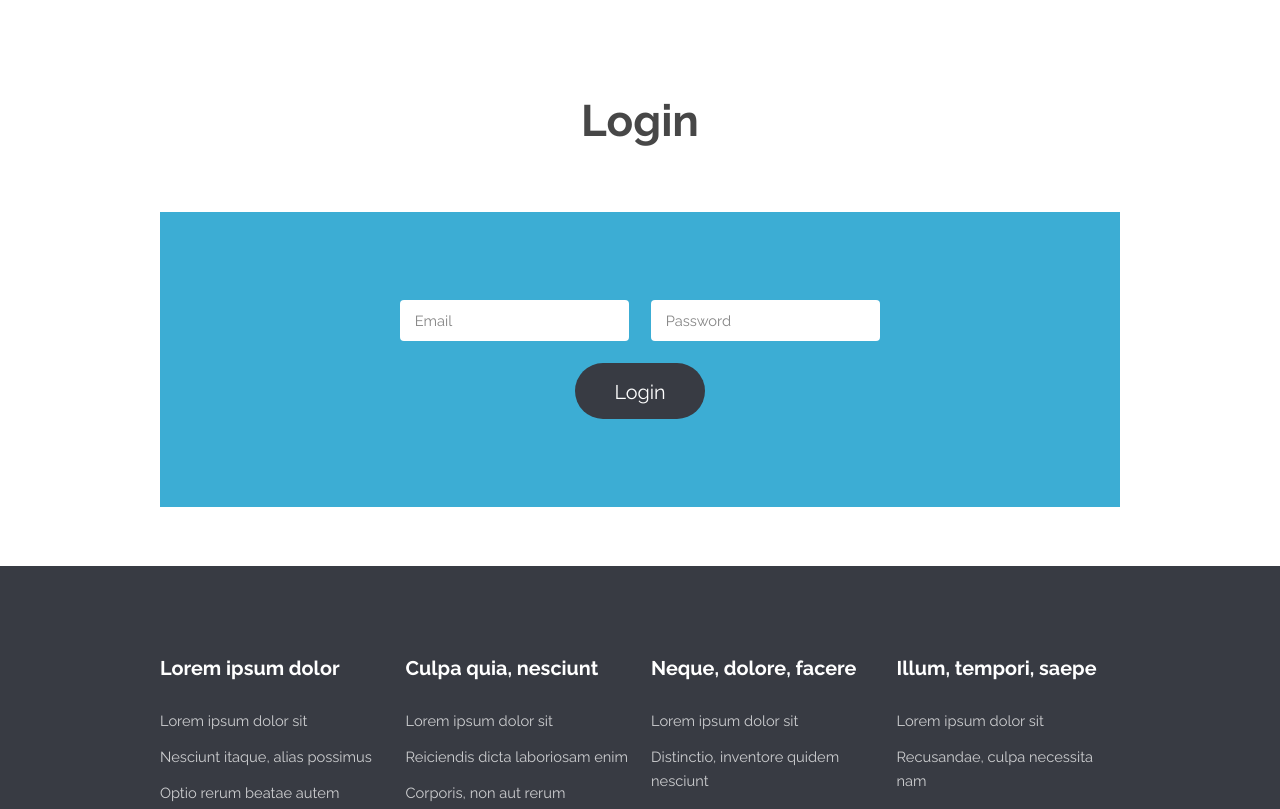
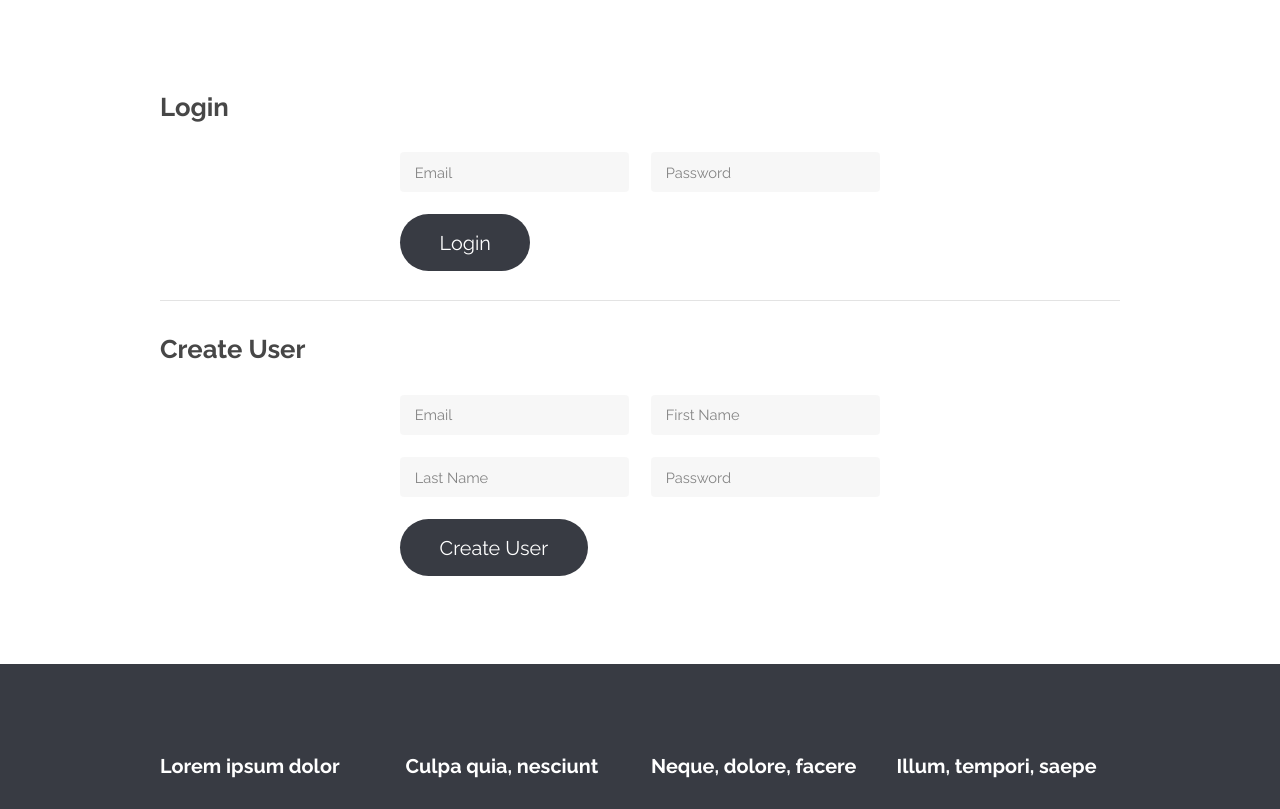
Before and after one commit to aabmass/pswebsite, a Flask app: page /login in a window 1280 px wide. Shown: the part 97-906 px from the top of the page. Run offline with Flask 2, Linux system fonts and the light colour scheme.

Commit message:
Runs, not doing anything, really

```diff
--- a/psbackend/user.py
+++ b/psbackend/user.py
@@ -4,16 +4,19 @@ from . import db
 users = {}
 
 class User(db.Model, UserMixin):
-    def __init__(self, name):
-        self.id = name
-        self.name = name
-        self.addToUsers()
+    # User Email information
+    email = db.Column(db.String(255), nullable=False, unique=True, primary_key=True)
 
-    def get_id(self):
-        return self.id
+    # User Authentication information
+    # Don't worry, it's hashed and salted first
+    password = db.Column(db.String(255), nullable=False, default='')
+    resetPasswordToken = db.Column(db.String(100), nullable=False, default='')
 
-    def addToUsers(self):
-        users[self.get_id()] = self
 
-    def is_authenticated(self):
-        return True
+    # User information
+    isEnabled = db.Column(db.Boolean(), nullable=False, default=True)
+    firstName = db.Column(db.String(50), nullable=False, default='')
+    lastName = db.Column(db.String(50), nullable=False, default='')
+
+    def isActive(self):
+        return self.isEnabled
--- a/psbackend/views.py
+++ b/psbackend/views.py
@@ -1,6 +1,9 @@
 ########## Module with all of our views ##########
 from flask import request, flash, redirect, url_for
 from flask.ext.login import login_user, current_user, login_required
+
+# For debugging
+import pprint
 
 from . import app
 from . import templateutil
@@ -20,9 +23,23 @@ def about():
 def user():
     return templateutil.render('user.html', pageTitle=current_user.get_id())
 
+
+@app.route('/createuser', methods=['GET', 'POST'])
+def createuser():
+    if request.method == "POST":
+        email = request.form["email"]
+        password = request.form["password"]
+        firstName = request.form["firstName"]
+        lastName = request.form["lastName"]
+
+        newUser = User(email=email, password=password,
+                       firstName=firstName, lastName=lastName)
+
+    return templateutil.render('logincreateuser.html', pageTitle="Create User")
+
+
 @app.route('/login', methods=['GET', 'POST'])
 def login():
-    print(request.form)
     # login and validate the user...
     if request.method == "POST":
         user = User(request.form["email"])
@@ -31,5 +48,4 @@ def login():
         flash("Logged in successfully.")
         return redirect(request.args.get("next") or url_for("index"))
 
-    return templateutil.render('login.html', pageTitle="Login")
-            #extraJsFiles=["js/login.js"])
+    return templateutil.render('logincreateuser.html', pageTitle="Login")
--- a/templates/login.html
+++ b/templates/login.html
@@ -2,32 +2,6 @@
 {% block content %}
 <!-- Main -->
 <section id="main" class="wrapper">
-    <div class="container">
 
-        <header class="major">
-            <h2>Login</h2>
-        </header>
-
-        <!-- Three -->
-        <section id="three" class="wrapper style3 special">
-            <div class="container 50%">
-                <form action="#" method="post">
-                    <div class="row uniform">
-                        <div class="6u 12u$(small)">
-                            <input name="email" id="email" value="" placeholder="Email" type="text">
-                        </div>
-                        <div class="6u$ 12u$(small)">
-                            <input name="password" id="password" value="" placeholder="Password" type="password">
-                        </div>
-                        <div class="12u$">
-                            <ul class="actions">
-                                <li><input id="submitLogin" value="Login" class="special big" type="submit"></li>
-                            </ul>
-                        </div>
-                    </div>
-                </form>
-            </div>
-        </section>
-    </div>
 </section>
 {% endblock %}
--- /dev/null
+++ b/templates/logincreateuser.html
@@ -0,0 +1,59 @@
+{% extends "layout.html" %}
+{% block content %}
+<!-- Main -->
+<section id="main" class="wrapper">
+    <div class="container">
+
+        <section>
+            <h2>Login</h2>
+            <div class="container 50%">
+                <form action="login" method="post">
+                    <div class="row uniform">
+                        <div class="6u 12u$(small)">
+                            <input name="email" id="email" value="" placeholder="Email" type="text">
+                        </div>
+                        <div class="6u$ 12u$(small)">
+                            <input name="password" id="password" value="" placeholder="Password" type="password">
+                        </div>
+                        <div class="12u$">
+                            <ul class="actions">
+                                <li><input id="submitLogin" value="Login" class="special big" type="submit"></li>
+                            </ul>
+                        </div>
+                    </div>
+                </form>
+            </div>
+        </section>
+
+        <hr />
+
+        <section>
+            <h2>Create User</h2>
+
+            <div class="container 50%">
+                <form action="createuser" method="post">
+                    <div class="row uniform">
+                        <div class="6u 12u$(small)">
+                            <input name="email" id="email" value="" placeholder="Email" type="text">
+                        </div>
+                        <div class="6u 12u$(small)">
+                            <input name="firstName" id="firstName" value="" placeholder="First Name" type="text">
+                        </div>
+                        <div class="6u 12u$(small)">
+                            <input name="lastName" id="lastName" value="" placeholder="Last Name" type="text">
+                        </div>
+                        <div class="6u$ 12u$(small)">
+                            <input name="password" id="password" value="" placeholder="Password" type="password">
+                        </div>
+                        <div class="12u$">
+                            <ul class="actions">
+                                <li><input id="submitCreateUser" value="Create User" class="special big" type="submit"></li>
+                            </ul>
+                        </div>
+                    </div>
+                </form>
+            </div>
+        </section>
+    </div>
+</section>
+{% endblock %}
```
Also changed, not shown: psbackend/__init__.py (+8 -4 lines).
